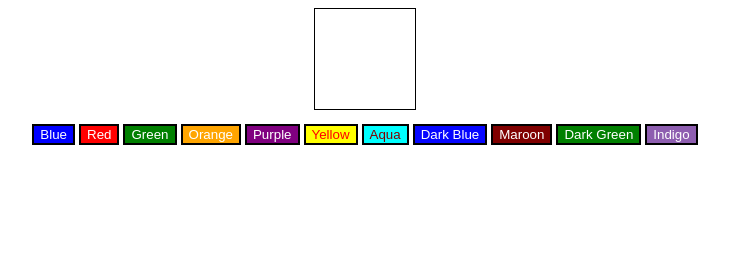
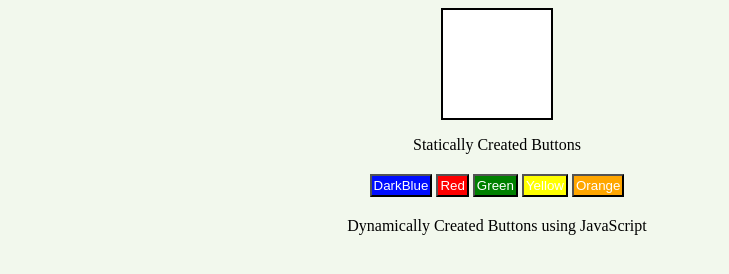
Before and after one commit to ramanshu8860/JavaScript-Basic-Projectss, a plain HTML site: page DynammicColorChange/index.html in a window 1280 px wide. Shown: the whole page, without its empty margins (143-872 px from the left). Drawn offline with Linux system fonts and the light colour scheme.

Commit message:
secondCommmitwithoutDynamiicButtons

```diff
--- a/DynammicColorChange/App.js
+++ b/DynammicColorChange/App.js
@@ -1,7 +1,23 @@
-function changeColor(color){
-    const dBox = document.querySelector(box);
-    dBox.style.background = color;
+function changeColor(color) {
+  let DynammicBox = document.getElementById("DynammicBox");
+  DynammicBox.style.background = color;
 }
 
-const buttons = document.querySelector(buttons);
-buttons.addEventListener('onclick', changeColor)
+var colors = ["maroon","darkGreen"];
+let outputDiv = document.getElementById("dynamicallyCreated");
+for (var i = 0; i < colors.length; i++) {
+  var createButton = document.createElement("button");
+  createButton.innerText = colors[i];
+  createButton.classList.add("button");
+  createButton.style.margin = "2px";
+  createButton.style.padding = "2px";
+  createButton.style.backgroundColor = colors[i];
+
+  (function (color) {
+    console.log("color is: ", color);
+    item.onclick = () => {
+      return changeColor(color);
+    };
+  })(colors[i]);
+  outputDiv.appendChild(createButton);
+}
--- a/DynammicColorChange/index.html
+++ b/DynammicColorChange/index.html
@@ -1,28 +1,59 @@
 <!DOCTYPE html>
 <html lang="en">
-<head>
-    <meta charset="UTF-8">
-    <meta name="viewport" content="width=device-width, initial-scale=1.0">
-    <title>Dynammic Color Change</title>
-    <link rel="stylesheet" href="style.css">
-</head>
-<body>
-    <div class = "container">
-        <div class = "DynammicBox" id="dBox"></div>
-        <div class ="buttons">
-            <button onclick="changeColor()" id="Blue">Blue</button>
-            <button onclick="changeColor()" id="Red">Red</button>
-            <button onclick="changeColor()" id="Green">Green</button>
-            <button onclick="changeColor()" id="Orange">Orange</button>
-            <button onclick="changeColor()" id="Purple">Purple</button>
-            <button onclick="changeColor()" id="Yellow">Yellow</button>
-            <button onclick="changeColor()" id="Aqua">Aqua</button>
-            <button onclick="changeColor()" id="DarkBlue">Dark Blue</button>
-            <button onclick="changeColor()" id="Maroon">Maroon</button>
-            <button onclick="changeColor()" id="DarkGreen">Dark Green</button>
-            <button onclick="changeColor()" id="Indigo">Indigo</button>
-        </div>
+  <head>
+    <meta charset="UTF-8" />
+    <meta name="viewport" content="width=device-width, initial-scale=1.0" />
+    <title>DynammicColor</title>
+    <link rel="stylesheet" href="style.css" />
+    <script src="App.js" defer></script>
+  </head>
+  <body>
+    <div id="flexContainer">
+      <div id="DynammicBox"></div>
+      <p>Statically Created Buttons</p>
+      <div id="buttons">
+        <button
+          type="button"
+          class="button"
+          onclick="changeColor('#000dff')"
+          style="background-color: #000dff"
+        >DarkBlue
+        </button>
+        <button
+          type="button"
+          class="button"
+          onclick="changeColor('#ff0000')"
+          style="background-color: #ff0000"
+        >
+          Red
+        </button>
+        <button
+          type="button"
+          class="button"
+          onclick="changeColor('#008000')"
+          style="background-color: #008000"
+        >
+          Green
+        </button>
+        <button
+          type="button"
+          class="button"
+          onclick="changeColor('#ffff00')"
+          style="background-color: #ffff00"
+        >
+          Yellow
+        </button>
+        <button
+          type="button"
+          class="button"
+          onclick="changeColor('#ffa600')"
+          style="background-color: #ffa600"
+        >
+          Orange
+        </button>
+      </div>
+      <p>Dynamically Created Buttons using JavaScript</p>
+      <div id = "dynamicallyCreated"></div>
     </div>
-   <script src = "App.js"></script>
-</body>
+  </body>
 </html>
--- a/DynammicColorChange/style.css
+++ b/DynammicColorChange/style.css
@@ -1,83 +1,27 @@
-
-.container{
-    display: flex;
-    height: 1000px;
-    width: 1000px;
-   flex-direction: column;
+body{
+  background-color: rgba(72, 163, 0, 0.07);
 }
-.DynammicBox{
-    height: 100px;
-    width: 100px;
-    border: 1px solid black;
-    background-color: white;
-    align-self: center;
+p{
+  text-align: center;
+}
+#DynammicBox{
+  height: 100px;
+  width: 100px;
+  background-color: white;
+  border: 2px solid black;
+  margin: auto;
+  padding: 4px;
+}
+#buttons{
+  display: flex;
+  justify-content: center;
+  align-items: center;
+  margin: 2px;
+  padding: 2px;
 }
 
-.buttons{
-    color: white;
-    text-align: center;
-    margin: 4px 2px;
-    padding: 10px;
-    display: inline-block;
-    font-size: 16px;
-    text-decoration: none;
-
+.button{
+  margin: 2px;
+  padding: 2px;
+  color: white;
 }
-
-#Blue{
-    border: 2px solid black;
-    background-color: blue;
-    color: white;
-}
-#Red{
-    border: 2px solid black;
-    background-color: red;
-    color: white;
-}
-#Green{
-    border: 2px solid black;
-    background-color: green;
-    color: white;
-}
-#Orange{
-    border: 2px solid black;
-    background-color: orange;
-    color: white;
-}
-#Purple{
-    border: 2px solid black;
-    background-color: purple;
-    color: white;
-}
-#Yellow{
-    border: 2px solid black;
-    background-color: yellow;
-    color: red;
-}
-
-#Aqua{
-    border: 2px solid black;
-    background-color: aqua;
-    color: maroon;
-}
-#DarkBlue{
-    border: 2px solid black;
-    background-color: rgba(0, 0, 255, 0.975);
-    color: white;
-}
-#Maroon{
-    border: 2px solid black;
-    background-color: maroon;
-    color: white;
-}
-
-#DarkGreen{
-    border: 2px solid black;
-    background-color: rgb(0, 128, 0);
-    color: white;
-}
-#Indigo{
-    border: 2px solid black;
-    background-color: rgba(76, 0, 130, 0.632);
-    color: white;
-}
```
